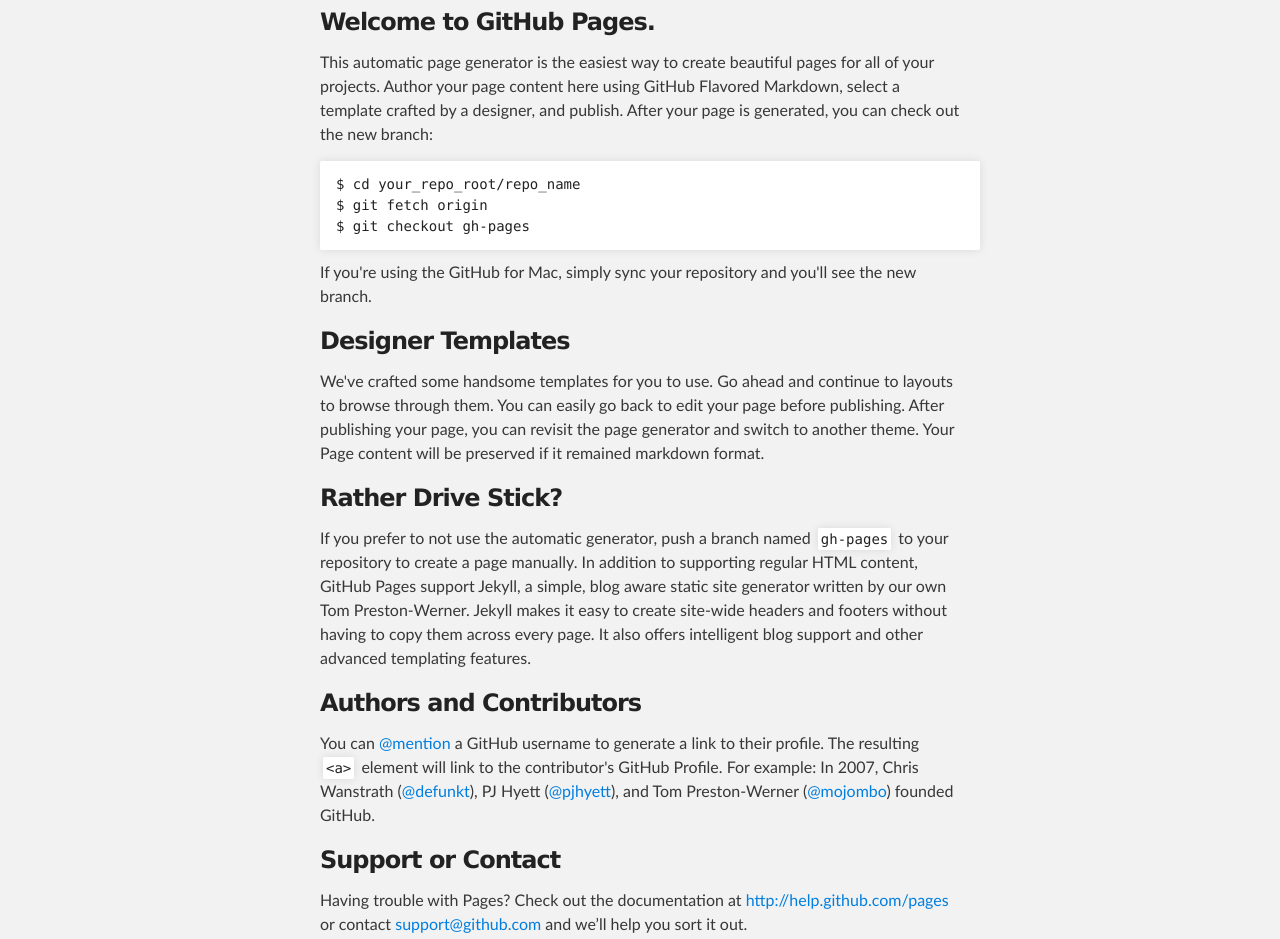
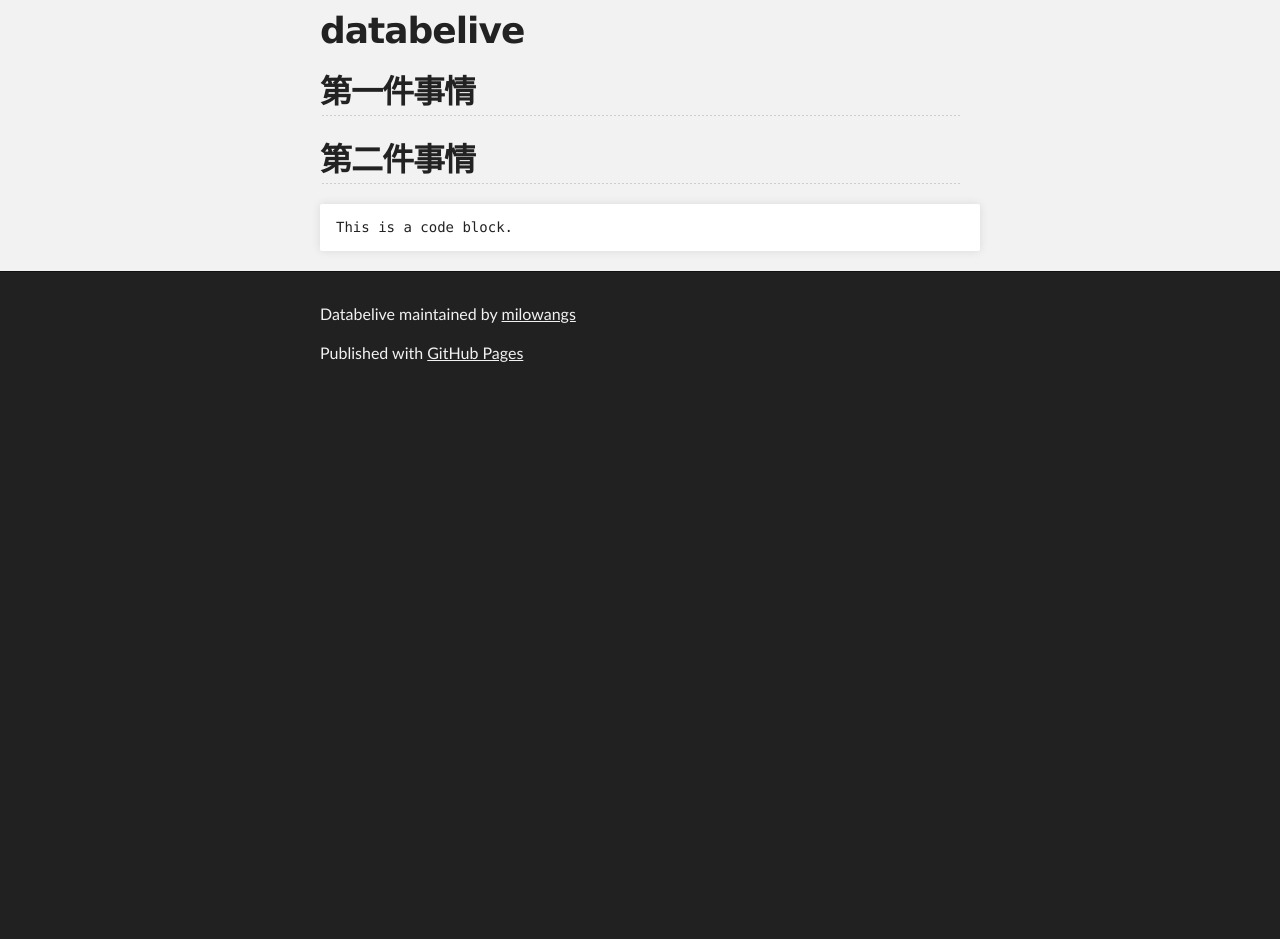
Before and after one commit to milowangs/databelive, a plain HTML site: page index.html in a window 1280 px wide. Shown: the part 220-1159 px from the top of the page. After the commit the page ends 800 px from the top, so only its background shows below. Drawn offline with Linux system fonts and the light colour scheme.

```diff
--- a/index.html
+++ b/index.html
@@ -31,37 +31,17 @@
     <!-- MAIN CONTENT -->
     <div id="main_content_wrap" class="outer">
       <section id="main_content" class="inner">
-        <h3>
-<a name="welcome-to-github-pages" class="anchor" href="#welcome-to-github-pages"><span class="octicon octicon-link"></span></a>Welcome to GitHub Pages.</h3>
+        <h1>
+<a name="databelive" class="anchor" href="#databelive"><span class="octicon octicon-link"></span></a>databelive</h1>
 
-<p>This automatic page generator is the easiest way to create beautiful pages for all of your projects. Author your page content here using GitHub Flavored Markdown, select a template crafted by a designer, and publish. After your page is generated, you can check out the new branch:</p>
+<h2>
+<a name="%E7%AC%AC%E4%B8%80%E4%BB%B6%E4%BA%8B%E6%83%85" class="anchor" href="#%E7%AC%AC%E4%B8%80%E4%BB%B6%E4%BA%8B%E6%83%85"><span class="octicon octicon-link"></span></a>第一件事情</h2>
 
-<pre><code>$ cd your_repo_root/repo_name
-$ git fetch origin
-$ git checkout gh-pages
+<h2>
+<a name="%E7%AC%AC%E4%BA%8C%E4%BB%B6%E4%BA%8B%E6%83%85" class="anchor" href="#%E7%AC%AC%E4%BA%8C%E4%BB%B6%E4%BA%8B%E6%83%85"><span class="octicon octicon-link"></span></a>第二件事情</h2>
+
+<pre><code>This is a code block.
 </code></pre>
-
-<p>If you're using the GitHub for Mac, simply sync your repository and you'll see the new branch.</p>
-
-<h3>
-<a name="designer-templates" class="anchor" href="#designer-templates"><span class="octicon octicon-link"></span></a>Designer Templates</h3>
-
-<p>We've crafted some handsome templates for you to use. Go ahead and continue to layouts to browse through them. You can easily go back to edit your page before publishing. After publishing your page, you can revisit the page generator and switch to another theme. Your Page content will be preserved if it remained markdown format.</p>
-
-<h3>
-<a name="rather-drive-stick" class="anchor" href="#rather-drive-stick"><span class="octicon octicon-link"></span></a>Rather Drive Stick?</h3>
-
-<p>If you prefer to not use the automatic generator, push a branch named <code>gh-pages</code> to your repository to create a page manually. In addition to supporting regular HTML content, GitHub Pages support Jekyll, a simple, blog aware static site generator written by our own Tom Preston-Werner. Jekyll makes it easy to create site-wide headers and footers without having to copy them across every page. It also offers intelligent blog support and other advanced templating features.</p>
-
-<h3>
-<a name="authors-and-contributors" class="anchor" href="#authors-and-contributors"><span class="octicon octicon-link"></span></a>Authors and Contributors</h3>
-
-<p>You can <a href="https://github.com/blog/821" class="user-mention">@mention</a> a GitHub username to generate a link to their profile. The resulting <code>&lt;a&gt;</code> element will link to the contributor's GitHub Profile. For example: In 2007, Chris Wanstrath (<a href="https://github.com/defunkt" class="user-mention">@defunkt</a>), PJ Hyett (<a href="https://github.com/pjhyett" class="user-mention">@pjhyett</a>), and Tom Preston-Werner (<a href="https://github.com/mojombo" class="user-mention">@mojombo</a>) founded GitHub.</p>
-
-<h3>
-<a name="support-or-contact" class="anchor" href="#support-or-contact"><span class="octicon octicon-link"></span></a>Support or Contact</h3>
-
-<p>Having trouble with Pages? Check out the documentation at <a href="http://help.github.com/pages">http://help.github.com/pages</a> or contact <a href="mailto:support@github.com">support@github.com</a> and we’ll help you sort it out.</p>
       </section>
     </div>
 
```
Also changed, not shown: params.json (+1 -1 lines).
